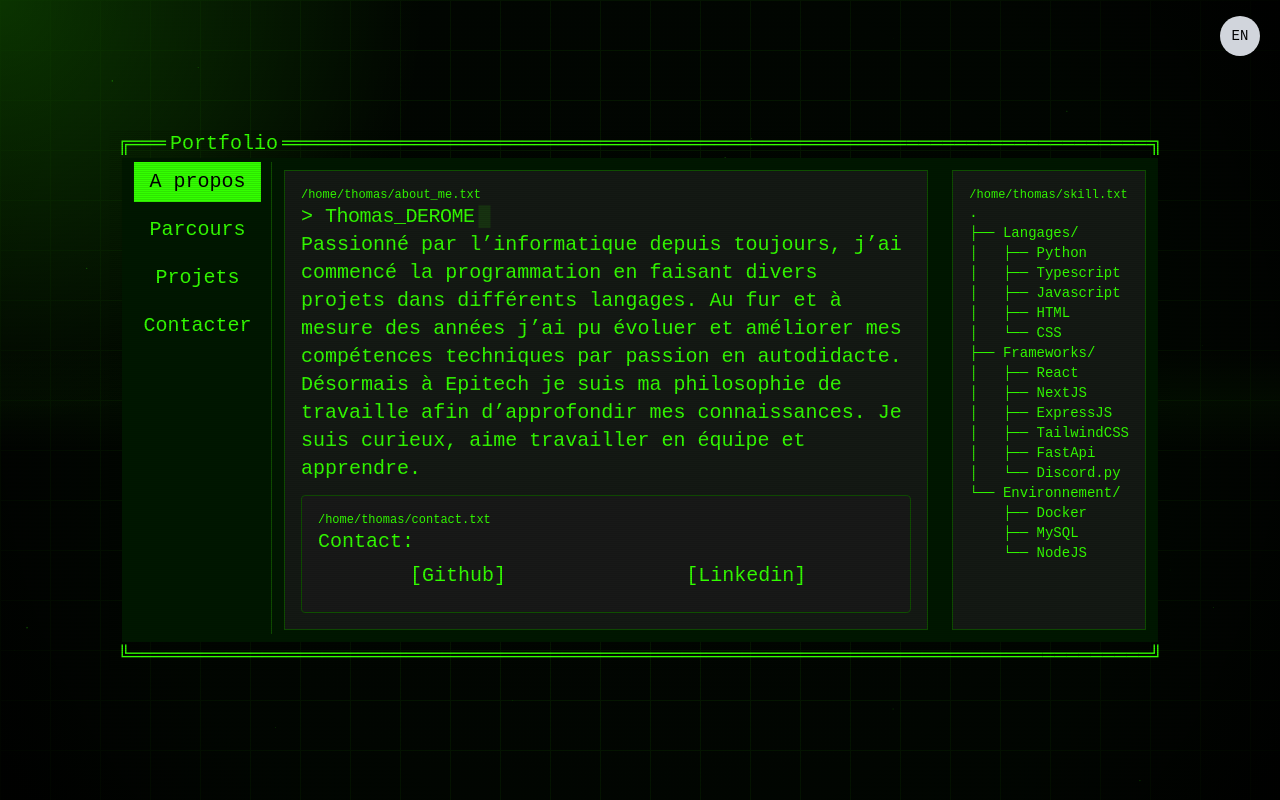
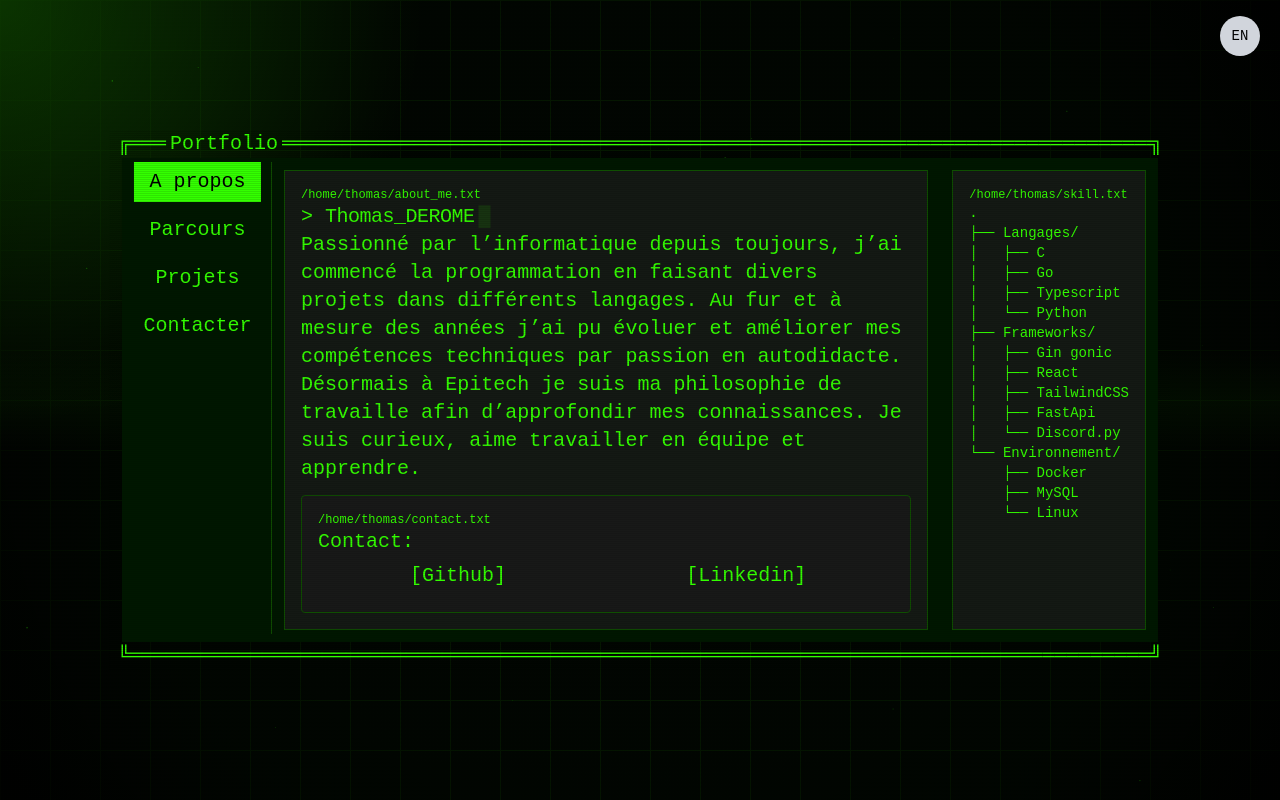
Before and after one commit to thomasderome/Portfolio_new, a Next.js app: page / in a window 1280 px wide. Built offline with nearby package versions, Linux system fonts and the light colour scheme.

Commit message:
Update skill data with new languages and frameworks

```diff
--- a/data/file/skills.tsx
+++ b/data/file/skills.tsx
@@ -7,9 +7,9 @@ interface interface_data {
 }
 
 const skill_data: interface_data = {
-    languages: ['Python', 'Typescript', 'Javascript', 'HTML', 'CSS'],
-    frameworks: ['React', 'NextJS', 'ExpressJS', 'TailwindCSS', 'FastApi', 'Discord.py'],
-    environment: ['Docker', 'MySQL', 'NodeJS'],
+    languages: ['C', 'Go', 'Typescript', 'Python'],
+    frameworks: ['Gin gonic', 'React', 'TailwindCSS', 'FastApi', 'Discord.py'],
+    environment: ['Docker', 'MySQL', 'Linux'],
 };
 
 function Gen_tree() {
```
